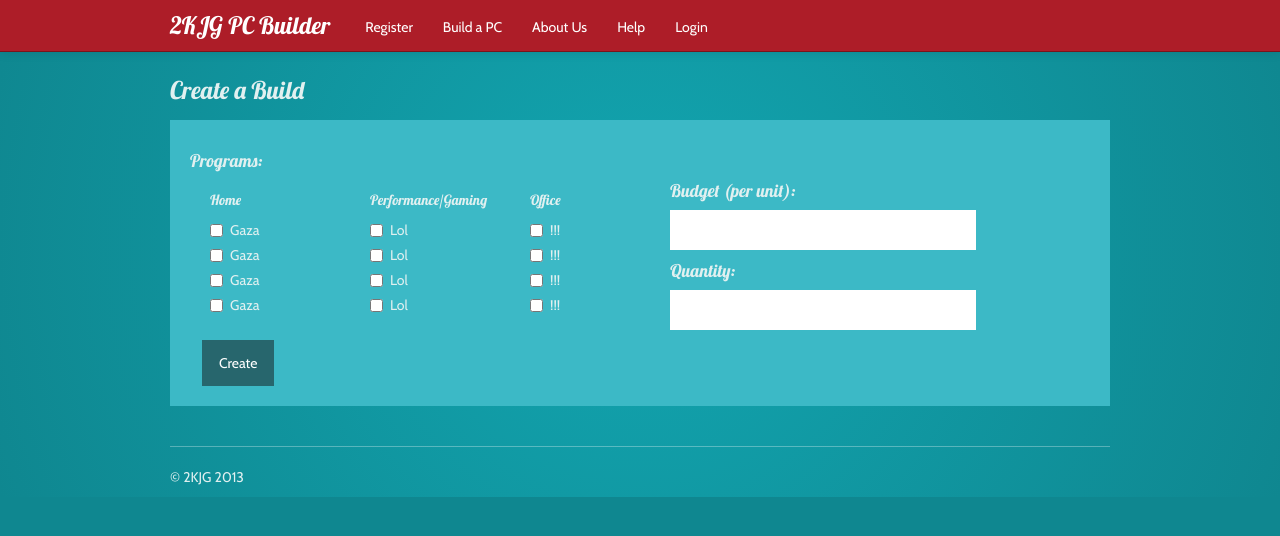
After one commit to carylF/PCB, a Flask app: template app/templates/select_build.html in a window 1280 px wide. The commit adds this page. Shown: the top 536 px of the page. Run offline with Flask 2, Linux system fonts and the light colour scheme; the template is opened without the code that fills it, so the values that code supplies are empty; some libraries are stand-ins or nearby versions.

Commit message:
add_build select_build

```diff
--- a/app/templates/add_part.html
+++ b/app/templates/add_part.html
@@ -23,7 +23,7 @@
         <div class="control-group">
           <label class="control-label" for="photo">Photo:</label>
           <div class="controls">
-            <input type="file" id=v>"file">
+            <input type="file" id="file">
           </div>
         </div>
         <div class="control-group">
--- a/app/templates/base.html
+++ b/app/templates/base.html
@@ -4,8 +4,8 @@
     <meta charset="utf-8">
     <title>PCBuilder | {% block title %}{% endblock %}</title>
     <meta name="viewport" content="width=device-width, initial-scale=1.0">
-    <link href="static/css/bootstrap.css" rel="stylesheet">
-    <link href="static/css/lol.css" rel="stylesheet">
+    <link href="/static/css/bootstrap.css" rel="stylesheet">
+    <link href="/static/css/lol.css" rel="stylesheet">
   </head>
 
   <body>
@@ -22,7 +22,7 @@
                 {% if 'key' not in session %}
                 <li><a href="{{ url_for('register') }}">Register</a></li>
                 {% endif %}
-                <li><a href="{{ url_for('select') }}">Build a PC</a></li>
+                <li><a href="">Build a PC</a></li>
                 <li><a href="#about">About Us</a></li>
                 <li><a href="#help">Help</a></li>
                 <ul class="pull-right nav">
@@ -60,9 +60,9 @@
 
         </div>
 
-        <script src="static/js/jquery.js"></script>
-        <script src="static/js/bootstrap.js"></script>
-        <script src="static/js/jquery.validate.js"></script>
-        <script src="static/js/registration.js"></script>
+        <script src="/static/js/jquery.js"></script>
+        <script src="/static/js/bootstrap.js"></script>
+        <script src="/static/js/jquery.validate.js"></script>
+        <script src="/static/js/registration.js"></script>
     </body>
 </html>
--- a/app/templates/home.html
+++ b/app/templates/home.html
@@ -30,4 +30,4 @@
 
                     </div>
 
-                {% endblock %}
+{% endblock %}
--- /dev/null
+++ b/app/templates/select_build.html
@@ -0,0 +1,87 @@
+{% extends "base.html" %}
+
+{% block title %}Select your build{% endblock %}
+
+{% block body %}
+
+<div class="container">
+
+<h3>Create a Build</h3>
+
+<div class="well">
+<div class="control-group">
+<label for="textinput7">
+<h4>Programs:</h4>
+</label>
+</div>
+
+<div class="control-group">
+<div class="controls span2">
+<h5>Home</h5>
+<label class="checkbox">
+<input type="checkbox" value="option1" id="inlineCheckbox1"> Gaza
+</label>
+<label class="checkbox">
+<input type="checkbox" value="option2" id="inlineCheckbox2"> Gaza
+</label>
+<label class="checkbox">
+<input type="checkbox" value="option3" id="inlineCheckbox3"> Gaza
+</label>
+<label class="checkbox">
+<input type="checkbox" value="option3" id="inlineCheckbox3"> Gaza
+</label>
+</div>
+
+<div class="controls span2">
+<h5>Performance/Gaming</h5>
+<label class="checkbox">
+<input type="checkbox" value="option1" id="inlineCheckbox1"> Lol
+</label>
+<label class="checkbox">
+<input type="checkbox" value="option2" id="inlineCheckbox2"> Lol
+</label>
+<label class="checkbox">
+<input type="checkbox" value="option3" id="inlineCheckbox3"> Lol
+</label>
+<label class="checkbox">
+<input type="checkbox" value="option3" id="inlineCheckbox3"> Lol
+</label>
+</div>
+
+<div class="controls span2">
+<h5>Office</h5>
+<label class="checkbox">
+<input type="checkbox" value="option1" id="inlineCheckbox1"> !!!
+</label>
+<label class="checkbox">
+<input type="checkbox" value="option2" id="inlineCheckbox2"> !!!
+</label>
+<label class="checkbox">
+<input type="checkbox" value="option3" id="inlineCheckbox3"> !!!
+</label>
+<label class="checkbox">
+<input type="checkbox" value="option3" id="inlineCheckbox3"> !!!
+</label>
+</div>
+</div>
+
+<div class="control-group">
+<label for="textinput10">
+<h4>Budget (per unit):</h4>
+</label>
+<input name="textinput10" type="" class="span4">
+</div>
+
+<div class="control-group">
+<label for="selectinput3">
+<h4>Quantity:</h4></label>
+<input name="textinput10" type="" class="span4">
+</div>
+
+<button type="button" class="btn btn-inverse">Create</button>
+
+</div>
+
+<script src="js/jquery.js"></script>
+<script src="js/bootstrap.js"></script>
+{% endblock %}
```
